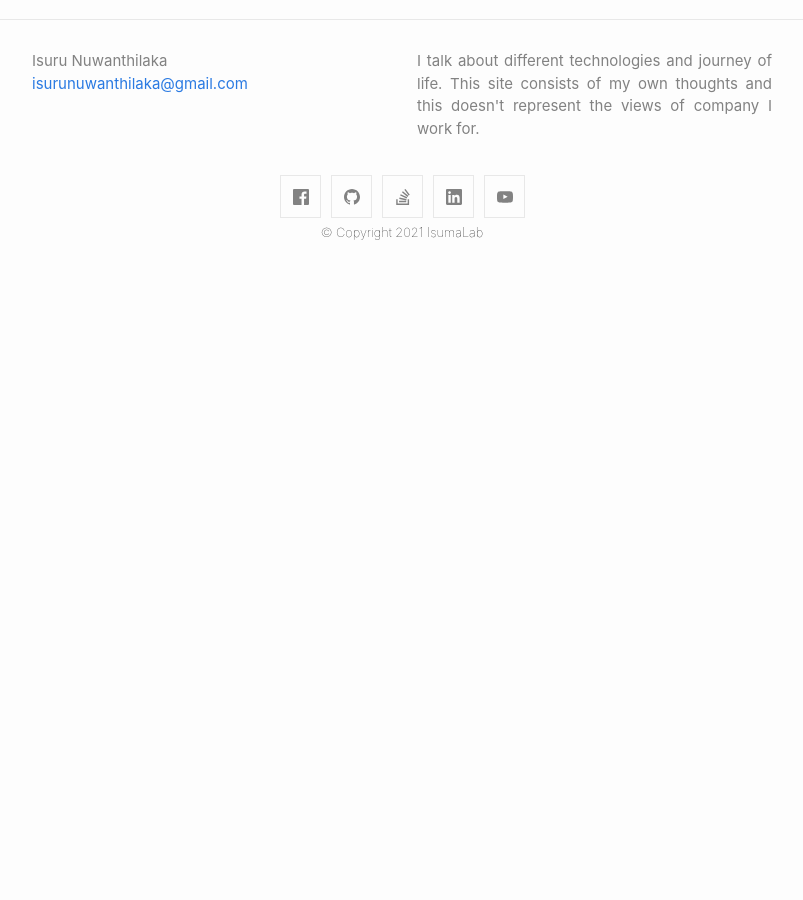
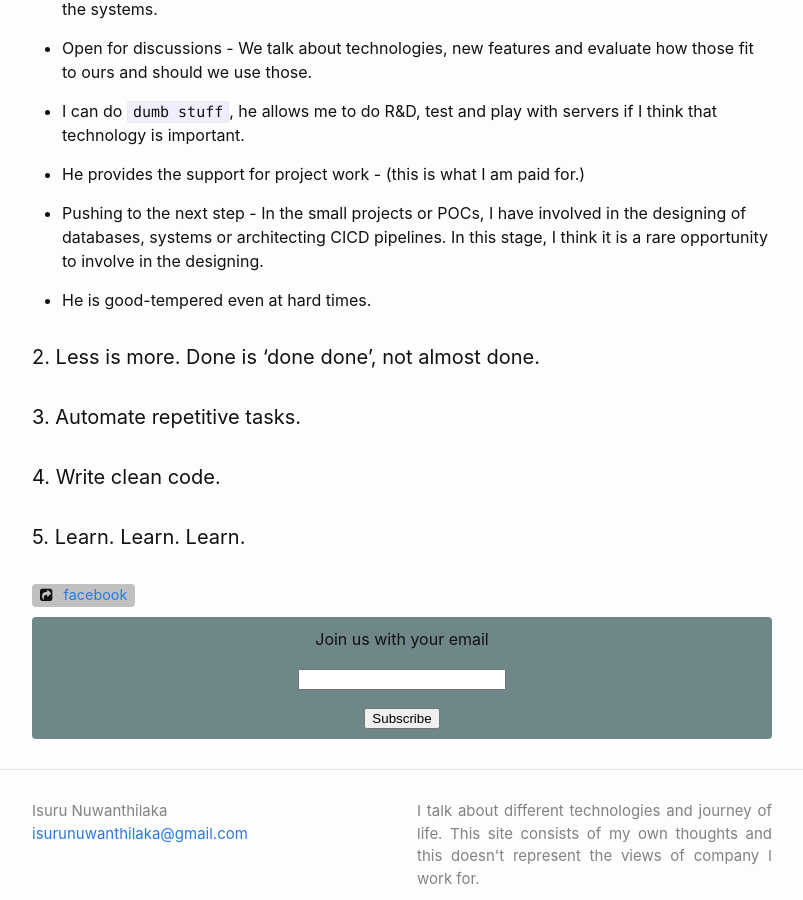
Before and after one commit to isurunuwanthilaka/isurunuwanthilaka.github.io, a Jekyll site: the page built from _posts/2021-04-12-1st-year-as-se.md, in a window 1280 px wide and 900 px high, scrolled down 1580 px. Shown: the whole window, without its empty margins (238-1041 px from the left). Built offline with Jekyll 4.4.1, drawn with Linux system fonts in a browser that asks for light colours; nearby versions of some CDN libraries; before the commit the page ends 1867 px from its top, so only the background shows below that.

Commit message:
add a photo

```diff
--- a/_posts/2021-04-12-1st-year-as-se.md
+++ b/_posts/2021-04-12-1st-year-as-se.md
@@ -10,6 +10,10 @@
 Becoming a software engineer is an exciting journey. It has made me fascinated about the world. Talking truth, I have
 lots of things to learn yet, but I thought it is worth noting some facts I have found at the end of the first year into
 software engineering.
+
+<p align="center">
+  <img src="{{ site.url }}/assets/img/first-day-job.jpg" alt="first-day-job" style="float: center;" />
+</p>
 
 ## Some self-talk
 
@@ -46,3 +50,9 @@
 * He is good-tempered even at hard times.
 
 #### 2. Less is more. Done is 'done done', not almost done.
+
+#### 3. Automate repetitive tasks.
+
+#### 4. Write clean code.
+
+#### 5. Learn. Learn. Learn.
```
Also changed, not shown: assets/img/first-day-job.jpg (added).
